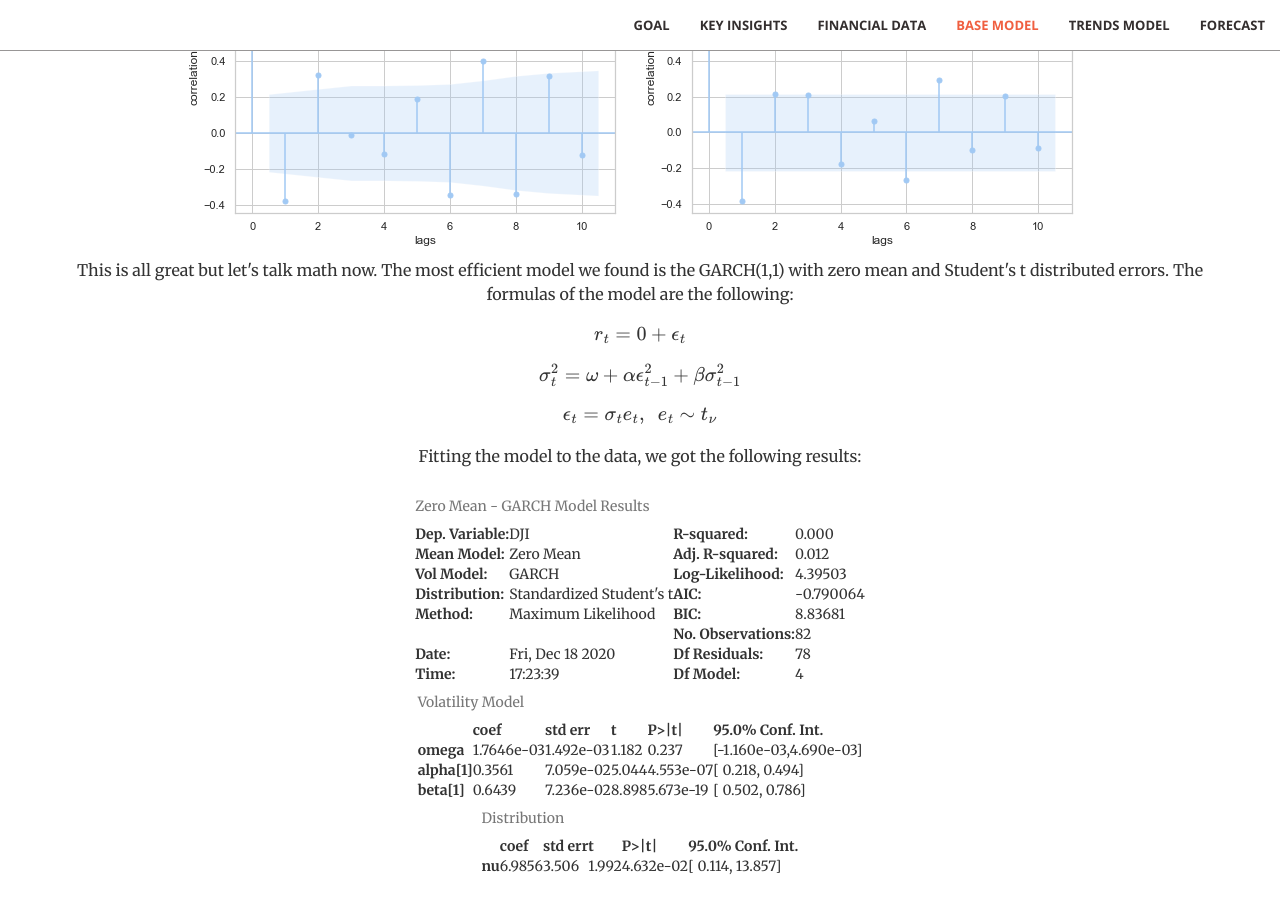
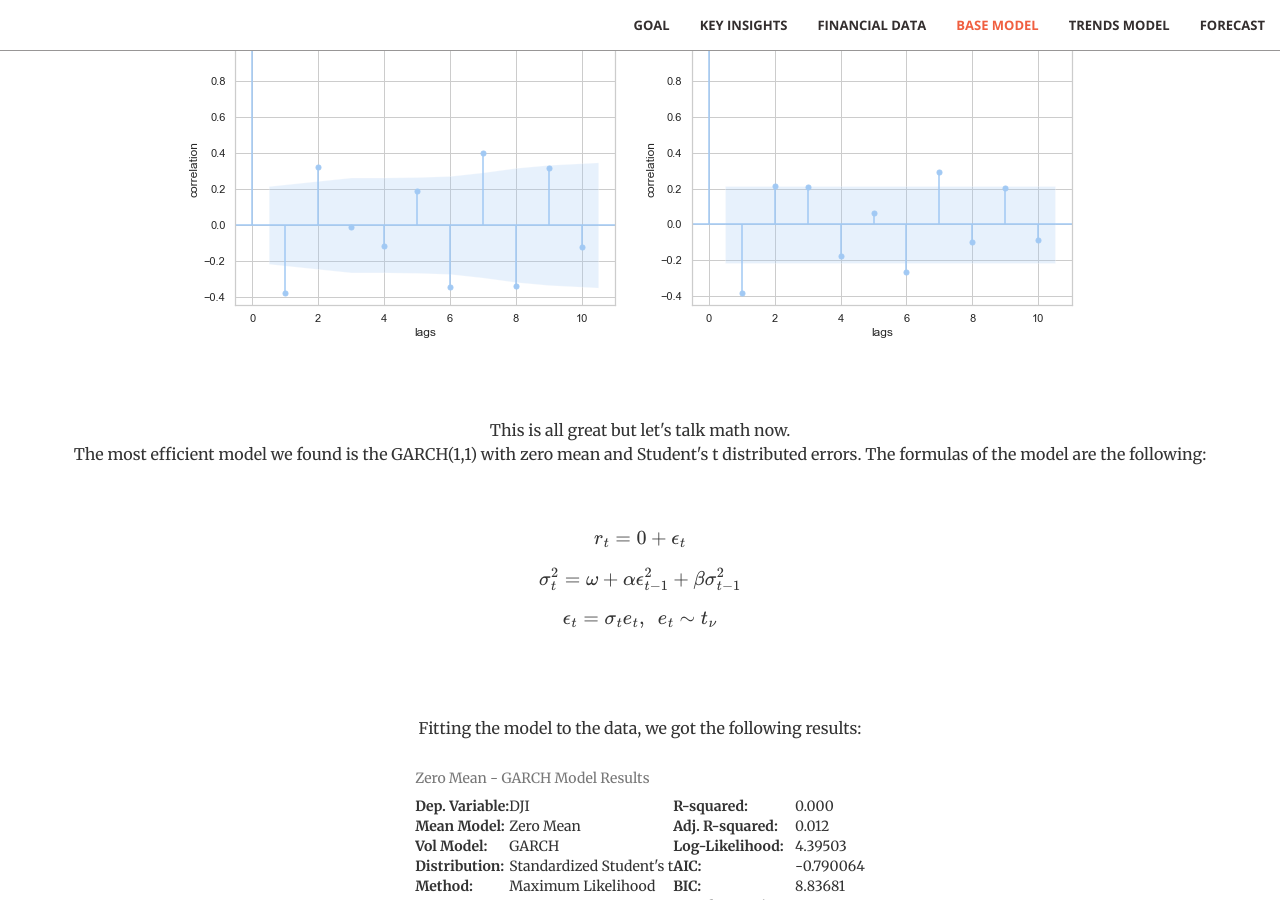
Before and after one commit to MegaCookies88/DS-ADA-Project, a Jekyll site: the page built from index.html, in a window 1280 px wide and 900 px high, scrolled down 4679 px. Built offline with Jekyll 4.4.1, drawn with Linux system fonts in a browser that asks for light colours.

Commit message:
Update model.html

```diff
--- a/_includes/model.html
+++ b/_includes/model.html
@@ -5,11 +5,14 @@
 
               <h2>What models perform the best when it comes to forecasting volatility?</h2>
 
+              <p> <br> </p>
+
               <p> First, we will analyse the daily log returns of the Dow Jones index. <br> </p>
 
-                <br>
 
                 <img src="img/Daily_log_ret+volatility.png">
+
+              <p> <br> <br> </p>
 
               <p> Looking at the ACF and PACF, the only signficant lags seems to be 1 or 2.
               However, after several tests, we got that no Auto-Regressive process is necessary for the mean model. For the volatility process,
@@ -17,12 +20,17 @@
 
                 <img src="img/autocorrelation.png" alt="autocorrelation plot">
 
-              <br>
+              <p> <br> <br> </p>
 
-              <p> This is all great but let's talk math now. The most efficient model we found is the GARCH(1,1) with zero mean and
+              <p> This is all great but let's talk math now. <br>
+                  The most efficient model we found is the GARCH(1,1) with zero mean and
               Student's t distributed errors. The formulas of the model are the following: </p>
 
+              <p> <br> </p>
+
               <p><span class="math display">\[r_t = 0 + \epsilon_t\]</span> <span class="math display">\[\sigma^2_t = \omega + \alpha \epsilon_{t-1}^2 + \beta \sigma_{t-1}^2\]</span> <span class="math display">\[\epsilon_t = \sigma_t e_t,\,\,\, e_t \sim t_{\nu}\]</span></p>
+
+              <p> <br> <br> </p>
 
               <p> Fitting the model to the data, we got the following results: </p>
 
@@ -32,13 +40,11 @@
               <table class="simpletable" ><caption>Distribution</caption><tr>   <td></td>     <th>coef</th>     <th>std err</th>      <th>t</th>       <th>P>|t|</th>   <th>95.0% Conf. Int.</th> </tr><tr>  <th>nu</th> <td>    6.9856</td> <td>    3.506</td> <td>    1.992</td> <td>4.632e-02</td> <td>[  0.114, 13.857]</td></tr></table><br/><br/> Covariance estimator: robust'
               </div>
 
-              <br>
-
-              <br>
+              <p> <br> <br> </p>
 
               <img src="img/Basemodel.png" alt="baseline plot" >
 
-              <br>
+              <p> <br> <br> </p>
 
               <p> The performance of this GARCH model is already quite good! A mean absolute error of 0.0055!
                 But let's see if we can further improve it using Google Trends. </p>
```
